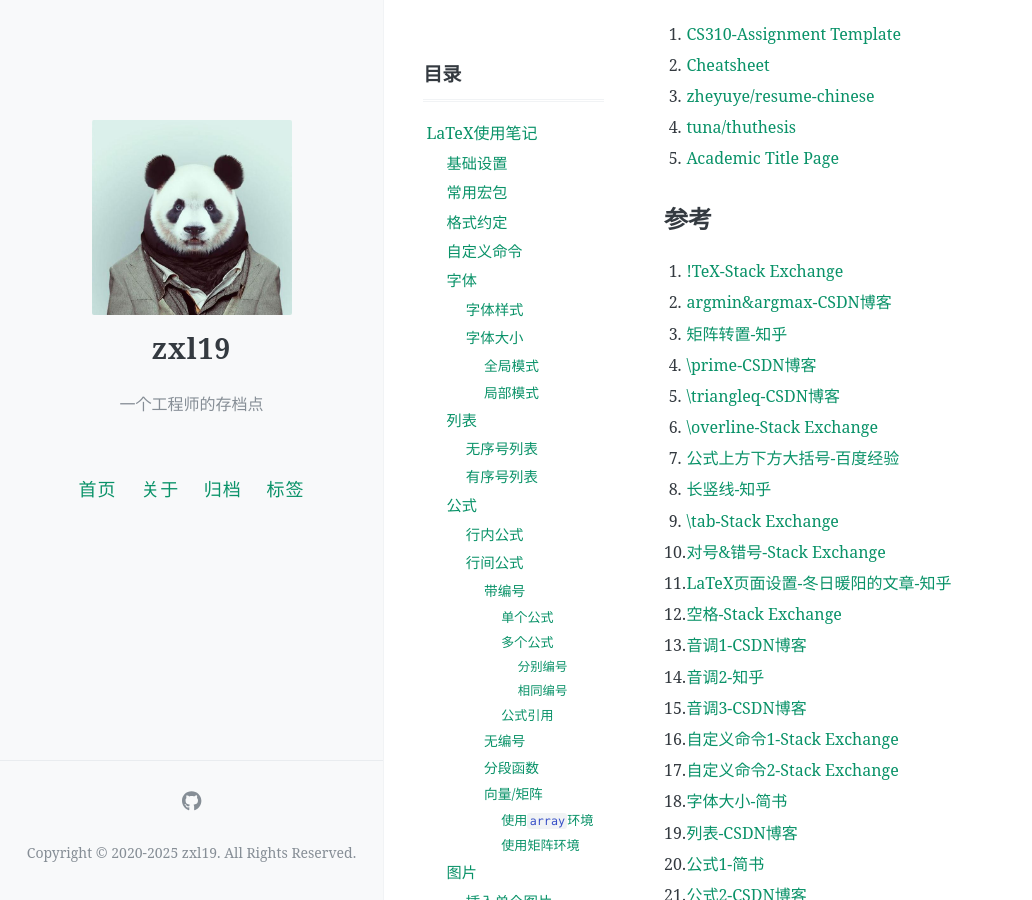
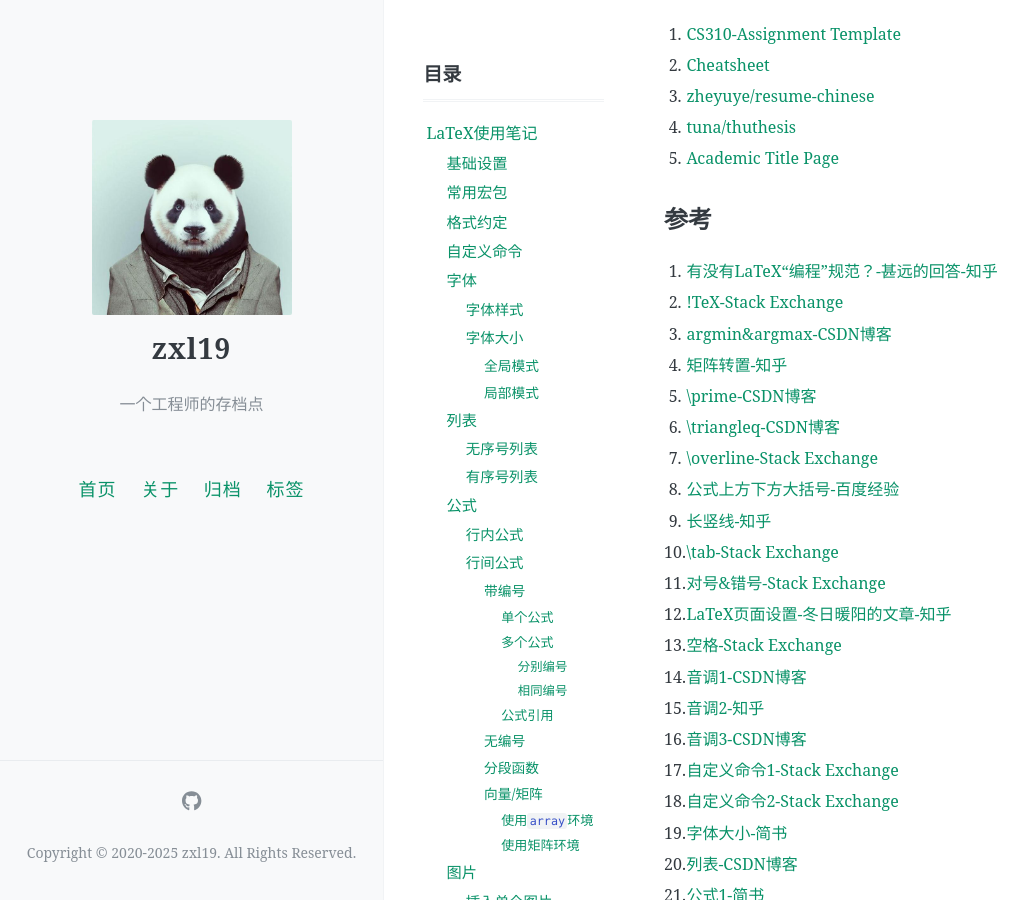
Before and after one commit to zxl19/zxl19.github.io, a Jekyll site: the page built from _posts/2021-03-29-latex-note.md, in a window 1280 px wide and 900 px high, scrolled down 21774 px. Shown: the whole window, without its empty margins (0-1032 px from the left). Built offline with Jekyll 4.4.1, drawn with Linux system fonts in a browser that asks for light colours; formulas are drawn with MathJax 3; comment, search, counter and statistics services are not loaded.

Commit message:
Update Posts modified:   _posts/2020-06-10-matlab-tool.md modified:   _posts/2021-03-29-latex-note.md modified:   _posts/2021-05-25-slam-tool.md modified:   _posts/2021-10-12-terminal-setup.md

```diff
--- a/_posts/2021-03-29-latex-note.md
+++ b/_posts/2021-03-29-latex-note.md
@@ -903,48 +903,49 @@ int main()
 
 ## 参考
 
-1. [!TeX-Stack Exchange](https://tex.stackexchange.com/questions/78101/when-and-why-should-i-use-tex-ts-program-and-tex-encoding)
-2. [argmin&argmax-CSDN博客](https://blog.csdn.net/SunshineSki/article/details/87893347)
-3. [矩阵转置-知乎](https://zhuanlan.zhihu.com/p/27490955)
-4. [\prime-CSDN博客](https://blog.csdn.net/yq_forever/article/details/109029875)
-5. [\triangleq-CSDN博客](https://blog.csdn.net/weixin_44550010/article/details/107864090)
-6. [\overline-Stack Exchange](https://tex.stackexchange.com/questions/408084/how-to-place-a-wide-bar-over-a-wide-expression)
-7. [公式上方下方大括号-百度经验](https://jingyan.baidu.com/article/020278118866ee1bcd9ce543.html)
-8. [长竖线-知乎](https://www.zhihu.com/question/35119859/answer/61268787)
-9. [\tab-Stack Exchange](https://tex.stackexchange.com/questions/198432/using-the-tab-command)
-10. [对号&错号-Stack Exchange](https://tex.stackexchange.com/questions/42619/x-mark-to-match-checkmark)
-11. [LaTeX页面设置-冬日暖阳的文章-知乎](https://zhuanlan.zhihu.com/p/360188228)
-12. [空格-Stack Exchange](https://tex.stackexchange.com/questions/31091/space-after-latex-commands)
-13. [音调1-CSDN博客](https://blog.csdn.net/xin_yu_xin/article/details/26467751)
-14. [音调2-知乎](https://zhuanlan.zhihu.com/p/75828544)
-15. [音调3-CSDN博客](https://blog.csdn.net/jianti9962/article/details/114481366)
-16. [自定义命令1-Stack Exchange](https://tex.stackexchange.com/questions/36175/what-do-newcommand-renewcommand-and-providecommand-do-and-how-do-they-differ)
-17. [自定义命令2-Stack Exchange](https://tex.stackexchange.com/questions/1050/whats-the-difference-between-newcommand-and-newcommand)
-18. [字体大小-简书](https://www.jianshu.com/p/ad400d7fe885)
-19. [列表-CSDN博客](https://blog.csdn.net/HugoChen_cs/article/details/105189541)
-20. [公式1-简书](https://www.jianshu.com/p/97ec8a3739f6)
-21. [公式2-CSDN博客](https://blog.csdn.net/Strive_For_Future/article/details/118609968)
-22. [矩阵-知乎](https://zhuanlan.zhihu.com/p/266267223)
-23. [图片1-CSDN博客](https://blog.csdn.net/qq_38526623/article/details/103737589)
-24. [图片2-CSDN博客](https://blog.csdn.net/LeonSUST/article/details/89332744)
-25. [单元格换行-CSDN博客](https://blog.csdn.net/robertchenguangzhi/article/details/48916319)
-26. [\cline-CSDN博客](https://blog.csdn.net/huancaoo/article/details/113106636)
-27. [\rule-Stack Exchange](https://tex.stackexchange.com/questions/50352/inserting-a-small-vertical-space-in-a-table)
-28. [长度单位-CSDN博客](https://blog.csdn.net/robert_chen1988/article/details/52739825)
-29. [\multirow-CSDN博客](https://blog.csdn.net/robert_chen1988/article/details/80861246)
-30. [超链接-CSDN博客](https://blog.csdn.net/OOFFrankDura/article/details/90600855)
-31. [代码块1-Overleaf](https://www.overleaf.com/learn/latex/Code_listing)
-32. [代码块2-CSDN博客](https://blog.csdn.net/RobertChenGuangzhi/article/details/45126785)
-33. [脚注-LaTeX工作室](https://www.latexstudio.net/archives/51620.html)
-34. [参考文献1-知乎](https://zhuanlan.zhihu.com/p/265479955)
-35. [参考文献2-知乎](https://zhuanlan.zhihu.com/p/114733612)
-36. [参考文献3-Stack Exchange](https://tex.stackexchange.com/questions/99615/backref-package-for-page-reference)
-37. [参考文献4-CSDN博客](https://blog.csdn.net/xovee/article/details/109715706)
-38. [参考文献5-CSDN博客](https://blog.csdn.net/xovee/article/details/109896563)
-39. [LaTeX写作工具-平凡的文章-知乎](https://zhuanlan.zhihu.com/p/362505439)
-40. [LaTeX公式转Word公式-简书](https://www.jianshu.com/p/0947ebcfc42e)
-41. [截至目前LaTeX入门最好资料-我是科研小秘书的文章-知乎](https://zhuanlan.zhihu.com/p/585513318)
-42. [Latex简明速查手册(8页)-磁悬浮青蛙呱呱呱的文章-知乎](https://zhuanlan.zhihu.com/p/508559139)
-43. [国家自然科学基金的LaTeX模板-bensz的文章-知乎](https://zhuanlan.zhihu.com/p/682230693)
-44. [为什么国家自然科学基金申请没有latex模板？-暗影猪的回答-知乎](https://www.zhihu.com/question/377854398/answer/2826599575)
-45. [为什么国家自然科学基金申请没有latex模板？-程明明的回答-知乎](https://www.zhihu.com/question/377854398/answer/96596638902)
+1. [有没有LaTeX“编程”规范？-甚远的回答-知乎](https://www.zhihu.com/question/8239276228/answer/103448004359)
+2. [!TeX-Stack Exchange](https://tex.stackexchange.com/questions/78101/when-and-why-should-i-use-tex-ts-program-and-tex-encoding)
+3. [argmin&argmax-CSDN博客](https://blog.csdn.net/SunshineSki/article/details/87893347)
+4. [矩阵转置-知乎](https://zhuanlan.zhihu.com/p/27490955)
+5. [\prime-CSDN博客](https://blog.csdn.net/yq_forever/article/details/109029875)
+6. [\triangleq-CSDN博客](https://blog.csdn.net/weixin_44550010/article/details/107864090)
+7. [\overline-Stack Exchange](https://tex.stackexchange.com/questions/408084/how-to-place-a-wide-bar-over-a-wide-expression)
+8. [公式上方下方大括号-百度经验](https://jingyan.baidu.com/article/020278118866ee1bcd9ce543.html)
+9. [长竖线-知乎](https://www.zhihu.com/question/35119859/answer/61268787)
+10. [\tab-Stack Exchange](https://tex.stackexchange.com/questions/198432/using-the-tab-command)
+11. [对号&错号-Stack Exchange](https://tex.stackexchange.com/questions/42619/x-mark-to-match-checkmark)
+12. [LaTeX页面设置-冬日暖阳的文章-知乎](https://zhuanlan.zhihu.com/p/360188228)
+13. [空格-Stack Exchange](https://tex.stackexchange.com/questions/31091/space-after-latex-commands)
+14. [音调1-CSDN博客](https://blog.csdn.net/xin_yu_xin/article/details/26467751)
+15. [音调2-知乎](https://zhuanlan.zhihu.com/p/75828544)
+16. [音调3-CSDN博客](https://blog.csdn.net/jianti9962/article/details/114481366)
+17. [自定义命令1-Stack Exchange](https://tex.stackexchange.com/questions/36175/what-do-newcommand-renewcommand-and-providecommand-do-and-how-do-they-differ)
+18. [自定义命令2-Stack Exchange](https://tex.stackexchange.com/questions/1050/whats-the-difference-between-newcommand-and-newcommand)
+19. [字体大小-简书](https://www.jianshu.com/p/ad400d7fe885)
+20. [列表-CSDN博客](https://blog.csdn.net/HugoChen_cs/article/details/105189541)
+21. [公式1-简书](https://www.jianshu.com/p/97ec8a3739f6)
+22. [公式2-CSDN博客](https://blog.csdn.net/Strive_For_Future/article/details/118609968)
+23. [矩阵-知乎](https://zhuanlan.zhihu.com/p/266267223)
+24. [图片1-CSDN博客](https://blog.csdn.net/qq_38526623/article/details/103737589)
+25. [图片2-CSDN博客](https://blog.csdn.net/LeonSUST/article/details/89332744)
+26. [单元格换行-CSDN博客](https://blog.csdn.net/robertchenguangzhi/article/details/48916319)
+27. [\cline-CSDN博客](https://blog.csdn.net/huancaoo/article/details/113106636)
+28. [\rule-Stack Exchange](https://tex.stackexchange.com/questions/50352/inserting-a-small-vertical-space-in-a-table)
+29. [长度单位-CSDN博客](https://blog.csdn.net/robert_chen1988/article/details/52739825)
+30. [\multirow-CSDN博客](https://blog.csdn.net/robert_chen1988/article/details/80861246)
+31. [超链接-CSDN博客](https://blog.csdn.net/OOFFrankDura/article/details/90600855)
+32. [代码块1-Overleaf](https://www.overleaf.com/learn/latex/Code_listing)
+33. [代码块2-CSDN博客](https://blog.csdn.net/RobertChenGuangzhi/article/details/45126785)
+34. [脚注-LaTeX工作室](https://www.latexstudio.net/archives/51620.html)
+35. [参考文献1-知乎](https://zhuanlan.zhihu.com/p/265479955)
+36. [参考文献2-知乎](https://zhuanlan.zhihu.com/p/114733612)
+37. [参考文献3-Stack Exchange](https://tex.stackexchange.com/questions/99615/backref-package-for-page-reference)
+38. [参考文献4-CSDN博客](https://blog.csdn.net/xovee/article/details/109715706)
+39. [参考文献5-CSDN博客](https://blog.csdn.net/xovee/article/details/109896563)
+40. [LaTeX写作工具-平凡的文章-知乎](https://zhuanlan.zhihu.com/p/362505439)
+41. [LaTeX公式转Word公式-简书](https://www.jianshu.com/p/0947ebcfc42e)
+42. [截至目前LaTeX入门最好资料-我是科研小秘书的文章-知乎](https://zhuanlan.zhihu.com/p/585513318)
+43. [Latex简明速查手册(8页)-磁悬浮青蛙呱呱呱的文章-知乎](https://zhuanlan.zhihu.com/p/508559139)
+44. [国家自然科学基金的LaTeX模板-bensz的文章-知乎](https://zhuanlan.zhihu.com/p/682230693)
+45. [为什么国家自然科学基金申请没有latex模板？-暗影猪的回答-知乎](https://www.zhihu.com/question/377854398/answer/2826599575)
+46. [为什么国家自然科学基金申请没有latex模板？-程明明的回答-知乎](https://www.zhihu.com/question/377854398/answer/96596638902)
```
Also changed, not shown: _posts/2020-06-10-matlab-tool.md (+21 -15 lines), _posts/2021-05-25-slam-tool.md (+6 -2 lines), _posts/2021-10-12-terminal-setup.md (+16 -15 lines).
